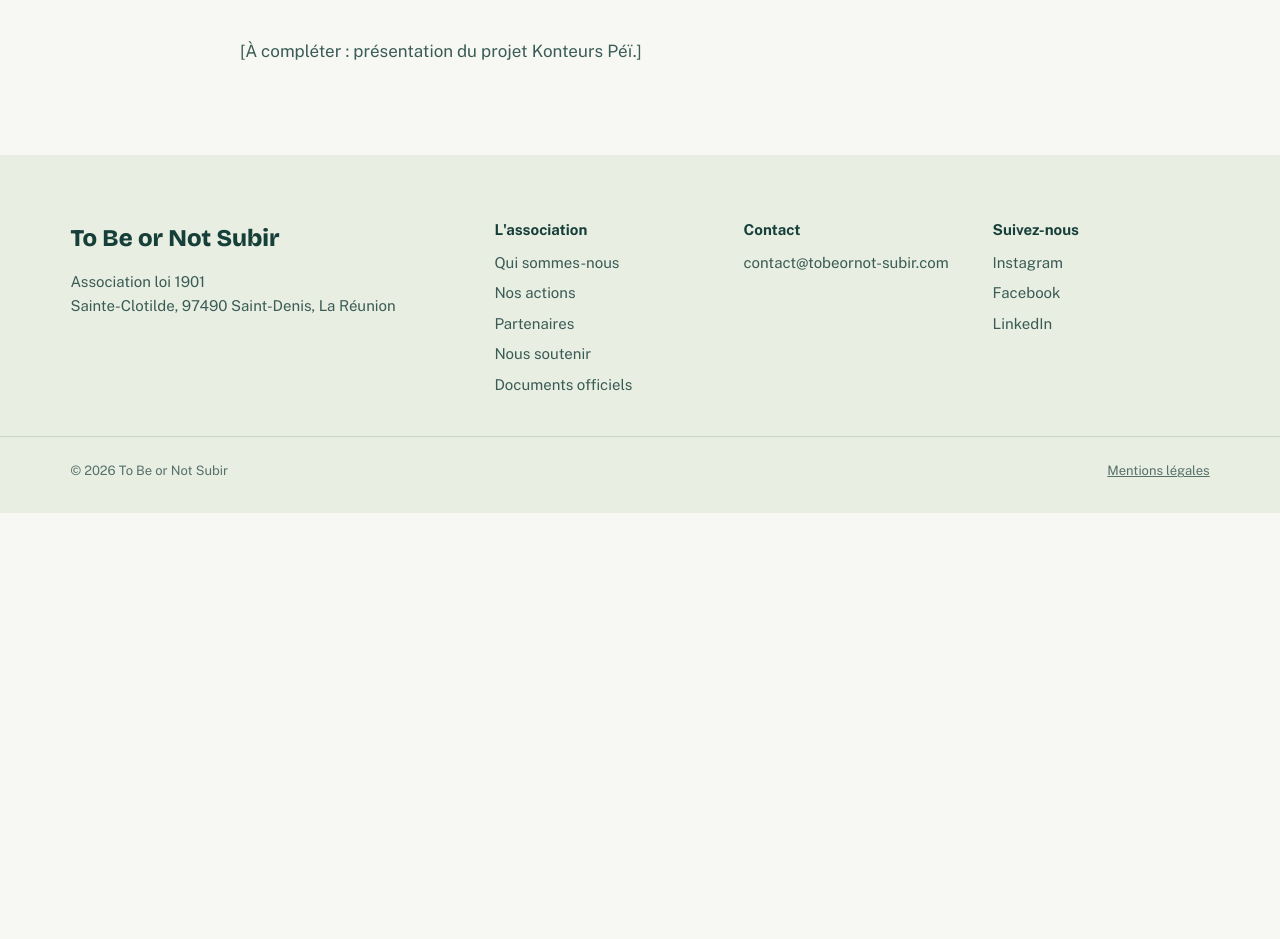
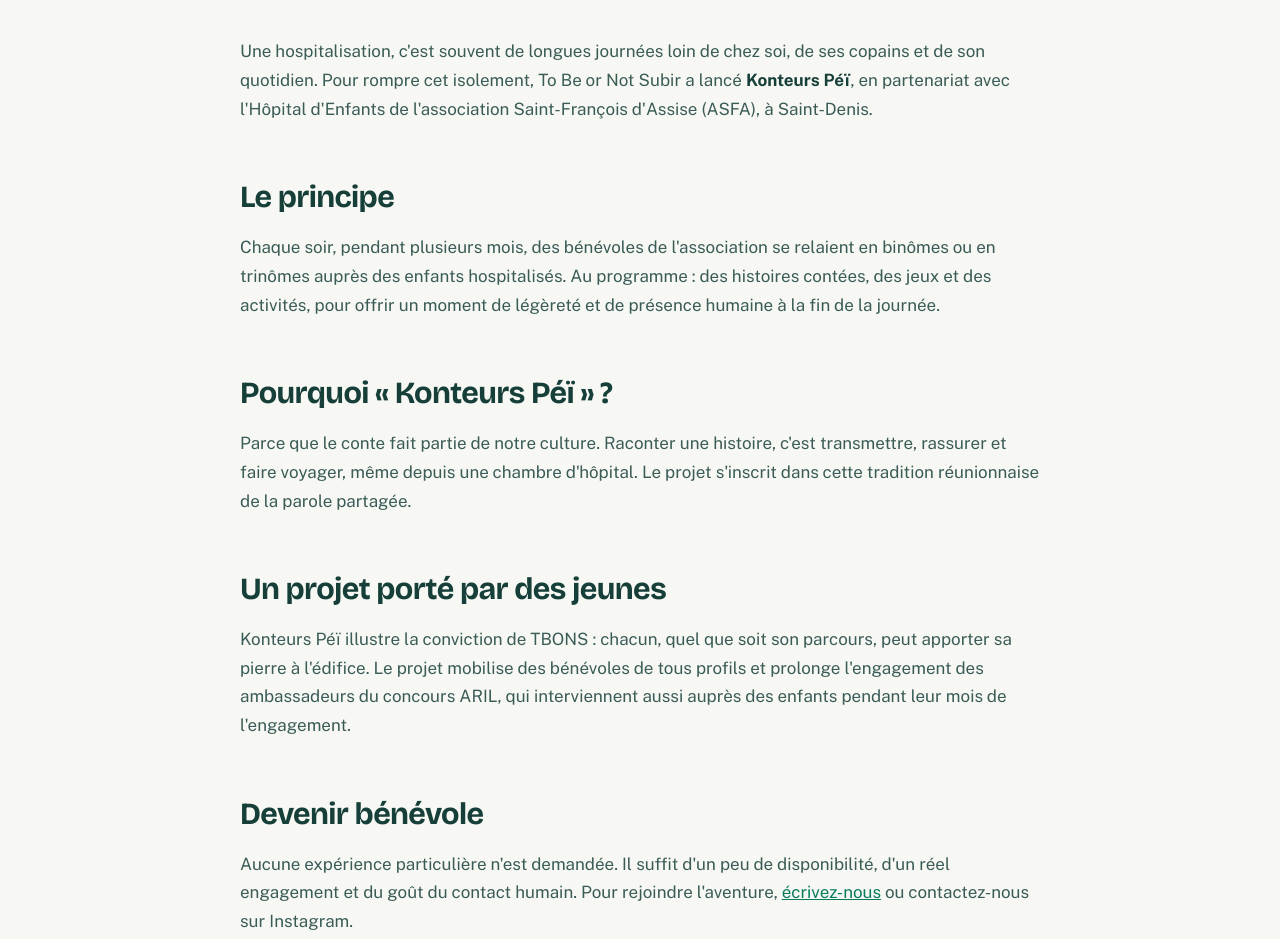
Before and after one commit to AssoLaRun/tbons-site, an Eleventy site: page src/actions/konteurs-pei.md in a window 1280 px wide. Shown: the part 790-1729 px from the top of the page. Before the commit the page ends 1303 px from the top, so only its background shows below. Built offline with nearby package versions, Linux system fonts and the light colour scheme; Eleventy itself is replaced by a stand-in of ours; files that its build step writes are made by us from their sources.

Commit message:
Modification : action « konteurs-pei »

```diff
--- a/src/actions/konteurs-pei.md
+++ b/src/actions/konteurs-pei.md
@@ -1,9 +1,25 @@
 ---
 titre: Konteurs Péï
-resume: "Un projet de bénévolat mené avec l'ASFA. [À compléter : public, format, fréquence.]"
-image: ""
+resume: Passons du temps avec les enfants hospitalisés !
+image: /assets/img/uploads/img_9650.png
 image_alt: ""
 phare: false
 ordre: 3
 ---
-[À compléter : présentation du projet Konteurs Péï.]
+Une hospitalisation, c'est souvent de longues journées loin de chez soi, de ses copains et de son quotidien. Pour rompre cet isolement, To Be or Not Subir a lancé **Konteurs Péï**, en partenariat avec l'Hôpital d'Enfants de l'association Saint-François d'Assise (ASFA), à Saint-Denis.
+
+## Le principe
+
+Chaque soir, pendant plusieurs mois, des bénévoles de l'association se relaient en binômes ou en trinômes auprès des enfants hospitalisés. Au programme : des histoires contées, des jeux et des activités, pour offrir un moment de légèreté et de présence humaine à la fin de la journée.
+
+## Pourquoi « Konteurs Péï » ?
+
+Parce que le conte fait partie de notre culture. Raconter une histoire, c'est transmettre, rassurer et faire voyager, même depuis une chambre d'hôpital. Le projet s'inscrit dans cette tradition réunionnaise de la parole partagée.
+
+## Un projet porté par des jeunes
+
+Konteurs Péï illustre la conviction de TBONS : chacun, quel que soit son parcours, peut apporter sa pierre à l'édifice. Le projet mobilise des bénévoles de tous profils et prolonge l'engagement des ambassadeurs du concours ARIL, qui interviennent aussi auprès des enfants pendant leur mois de l'engagement.
+
+## Devenir bénévole
+
+Aucune expérience particulière n'est demandée. Il suffit d'un peu de disponibilité, d'un réel engagement et du goût du contact humain. Pour rejoindre l'aventure, [écrivez-nous](/contact/) ou contactez-nous sur Instagram.
```
Also changed, not shown: 1 other file.
